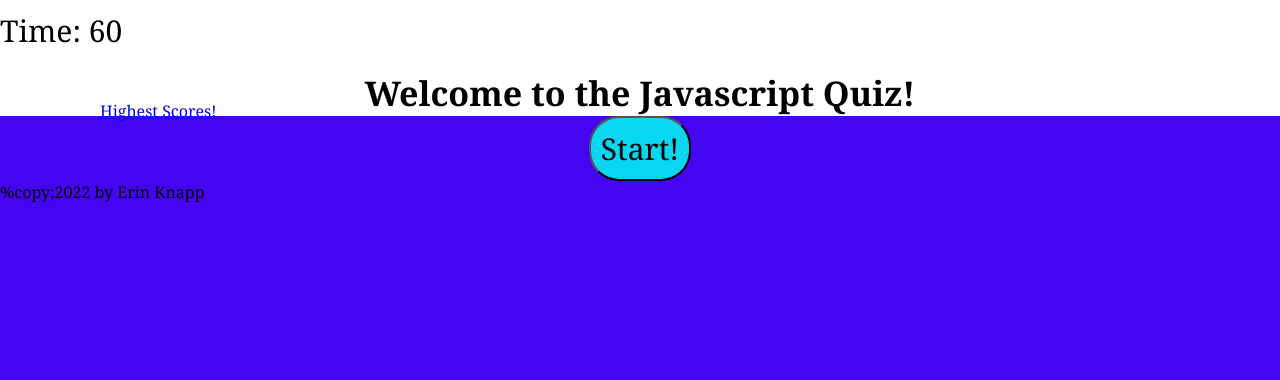
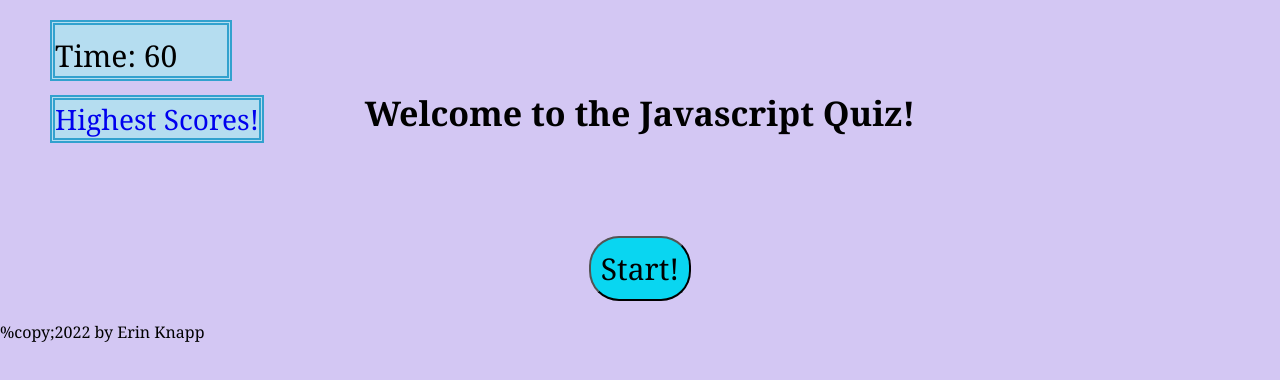
Before and after one commit to erinknapp/API-Quiz, a plain HTML site: page index.html in a window 1280 px wide. Drawn offline with Linux system fonts and the light colour scheme.

Commit message:
css fiddling

```diff
--- a/assets/css/style.css
+++ b/assets/css/style.css
@@ -6,7 +6,7 @@
 }
 
 body {
-    background-color: #4406f0;
+    background-color: #d3c7f3;
   }
 
 header{
@@ -14,7 +14,7 @@ header{
     display: flex;
     flex-wrap: wrap;
     justify-content: space-between;
-    background-color:white;
+    background-color: #d3c7f3;
     height: 50px;
   }
 
@@ -30,18 +30,18 @@ h2, h4{
     text-align: center;
     font-size: 34px;
     font-weight: 700;
-    background-color: white;
+    background-color: #d3c7f3;
   }
 
   h4 {
     padding-top: 20px;
   }
 
-.score {
+/* .score {
     text-align: left;
     padding-left: 50px;
     font-size: 40px;
-  }
+  } */
 
 button {
     padding: 10px;
@@ -53,12 +53,46 @@ button {
     display: block;
 }
 
+.quiz-intro {
+  display: flex;
+  color: black;
+  flex-wrap: wrap;
+  justify-content: center;
+  padding: 20px;
+  font-weight: 700;
+  font-size: 30px;
+  margin: auto 0;
+}
+
+.highScore {
+  position:absolute;
+  top: 100px;
+  left: 50px;
+  text-decoration: none;
+}
+
+.highScore a {
+  text-decoration: none;
+  font-size: 28px;
+  border: thick double #32a1ce;
+  background-color: rgb(181, 221, 240);
+}
+
+.time {
+  float: left;
+  margin-left: 50px;
+  margin-top: 20px;
+  border: thick double #32a1ce;
+  text-align: center;
+  background-color: rgb(181, 221, 240);
+}
+
 .cover {
   display: none;
 }
 
 .showAnswer {
-  display:block;
+  display: block;
 }
 
 .hideAnswer {
@@ -78,8 +112,8 @@ button {
 .start{
   justify-content: center;
   font-size: 30px;
-
   text-align: center;
+  margin-top: 100px;
 }
 
 .nextButton {
@@ -87,13 +121,9 @@ button {
   font-size: 30px;
 }
 
-.time {
-  float: right;
-}
 
 #question {
   font-size: 30px;
-
 }
 
 #answer-buttons {
@@ -101,10 +131,21 @@ button {
 }
 
 #answerKey {
-  color:darkcyan;
+  color: blue;
+  background-color: beige;
   font-size: 30px;
-  border: 1px black solid;
+  font-weight: 700;
+  border: none;
+  padding: 0px;
   text-align: center;
+}
+
+#nextQuestion {
+  text-align: center;
+  padding: 15px;
+  font-weight: 500;
+  font-size: 15px;
+  color: blue;
 }
 
 /* High Scores */
@@ -133,10 +174,3 @@ button {
   font-size: 30px;
   text-decoration: none;
 }
-
-.highScore {
-  position:absolute;
-  top: 100px;
-  left: 100px;
-  text-decoration: none;
-}
--- a/assets/js/script.js
+++ b/assets/js/script.js
@@ -88,8 +88,9 @@ var stopQuiz = function() {
     clearInterval(timerId);
     var resultEl =  document.getElementById("results");
     resultEl.removeAttribute("class");
-    var ScoreEl = document.getElementById("score");
+    var scoreEl = document.getElementById("score");
     scoreEl.textContent = timer;
+
     questionsEl.setAttribute("class", "cover");
     answerKeyEl.setAttribute("class", "cover");
 }
--- a/index.html
+++ b/index.html
@@ -4,7 +4,6 @@
     <meta charset="UTF-8">
     <meta http-equiv="X-UA-Compatible" content="IE=edge">
     <meta name="viewport" content="width=device-width, initial-scale=1.0">
-    <title>Quiz App</title>
     <link rel="stylesheet" href="./assets/css/style.css">
     <title>Timed Javascript Quiz</title>
 </head>
@@ -17,8 +16,8 @@
     </div>
 </header>
 
-<div class="intro">
-    <div id="intro" class="intro">
+<div class="quiz-intro">
+    <div id="intro">
         <h4>Welcome to the Javascript Quiz!</h4>
         <button id="start" class="start">Start!</button>
     </div>
```
Also changed, not shown: 1 other file.
